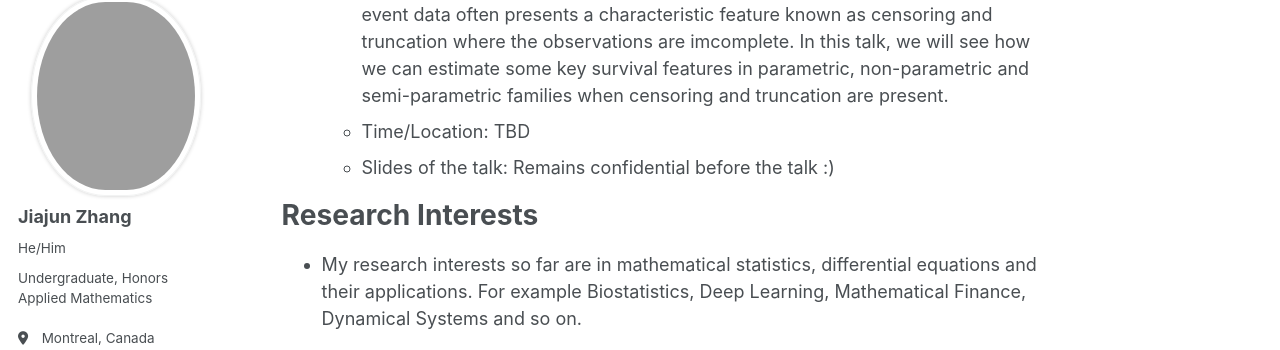
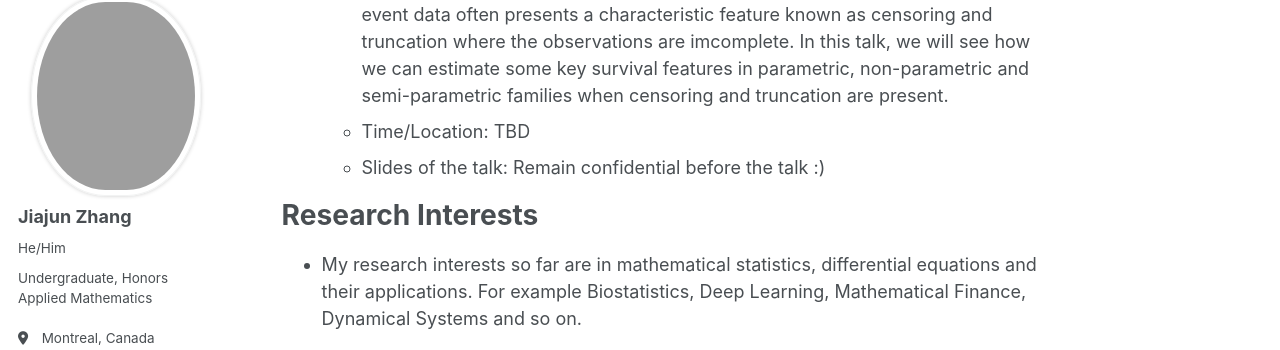
Before and after one commit to JohanssonRein/JohanssonRein.github.io, a Jekyll site: the page built from _pages/about.md, in a window 1280 px wide and 900 px high, scrolled down 580 px. Shown: the part 103-453 px from the top of the window. Built offline with Jekyll 4.4.1, drawn with Linux system fonts in a browser that asks for light colours.

Commit message:
Update about.md

```diff
--- a/_pages/about.md
+++ b/_pages/about.md
@@ -22,7 +22,7 @@ redirect_from:
   * Topic: Introduction to Survival Analysis
   * Abstract: In survival analysis, we are interested in time to event data, i.e., the time until the occurrence of some events which are of our interests. Time to event data often presents a characteristic feature known as censoring and truncation where the observations are imcomplete. In this talk, we will see how we can estimate some key survival features in parametric, non-parametric and semi-parametric families when censoring and truncation are present.
   * Time/Location: TBD
-  * Slides of the talk: Remains confidential before the talk :)
+  * Slides of the talk: Remain confidential before the talk :)
 
 # Research Interests
 
```
